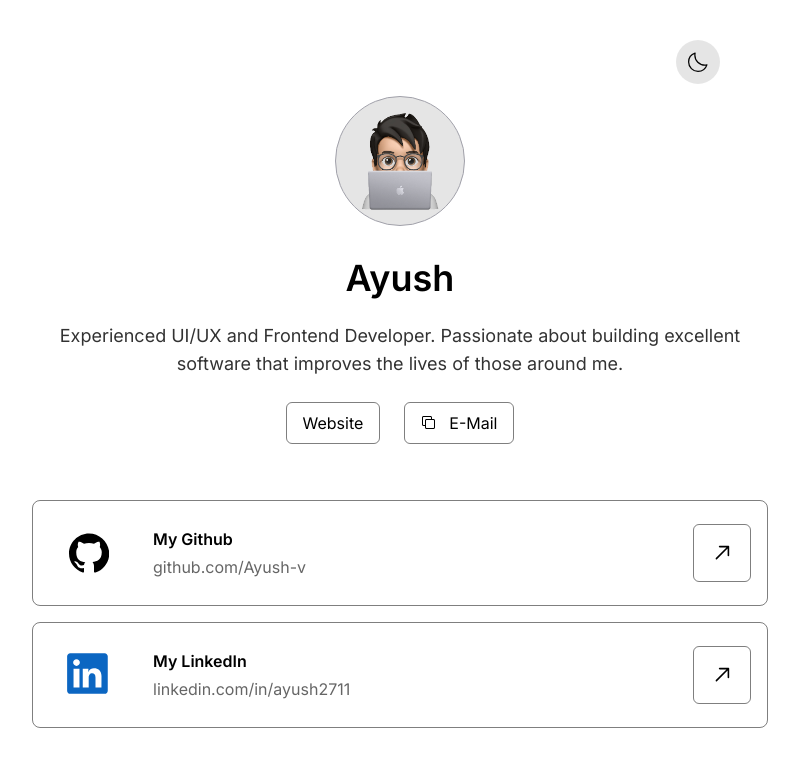
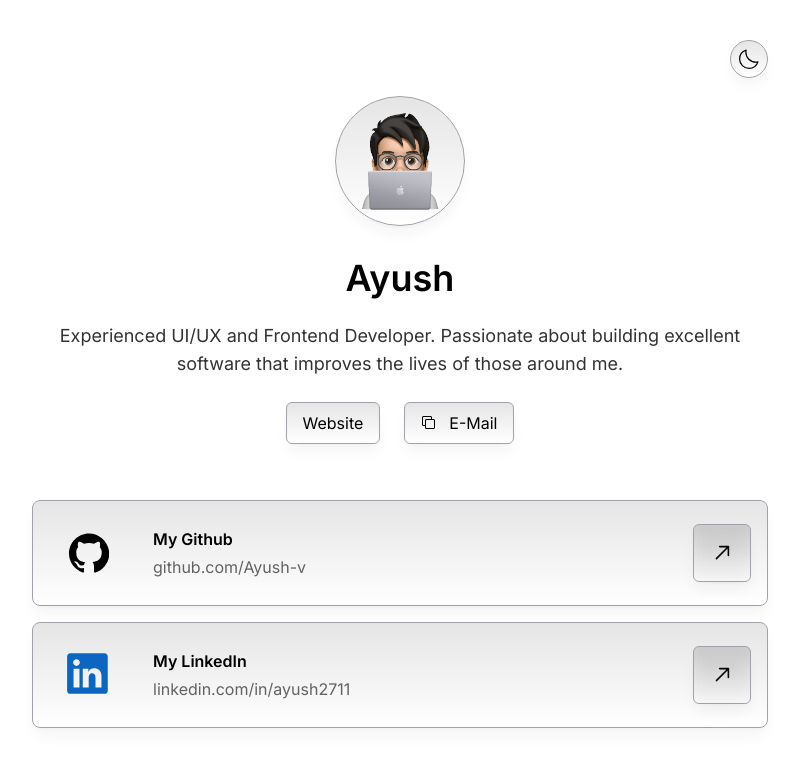
Before and after one commit to Ayush-v/Ayush-Development, a Next.js app: page /links in a window 1280 px wide. Shown: the top 768 px of the page, without its empty margins (240-1039 px from the left). Built offline with nearby package versions, Linux system fonts and the light colour scheme.

Commit message:
nevlink comp | created bg-gradient-class to apply on every component

```diff
--- a/src/app/(www)/articles/page.tsx
+++ b/src/app/(www)/articles/page.tsx
@@ -64,7 +64,7 @@ function ArticleTile({ article }: { article: (typeof articleArray)[number] }) {
         <span>{article.date}</span>
       </time>
       <Link href={`/articles/${encodeURI(article.title)}`}>
-        <div className="flex flex-col rounded-2xl border border-zinc-800 bg-black bg-opacity-5 p-2.5 backdrop-blur-sm backdrop-filter md:flex-row md:gap-6">
+        <div className="gradient-bg-to-b flex flex-col  rounded-2xl p-2.5 md:flex-row md:gap-6">
           <div className="relative aspect-video w-full flex-none overflow-hidden rounded-xl md:aspect-square md:w-56">
             <Image
               src={article.image}
@@ -81,7 +81,7 @@ function ArticleTile({ article }: { article: (typeof articleArray)[number] }) {
               {article.tag.map((tag) => (
                 <li
                   key={tag}
-                  className="from-black/ inline-block rounded-full border border-zinc-800 bg-gradient-to-b from-black/5 to-white/10 px-3 py-1 text-xs font-semibold backdrop-blur dark:from-black"
+                  className="gradient-bg-to-b inline-block rounded-full px-3 py-1 text-xs font-semibold"
                 >
                   {tag}
                 </li>
--- a/src/app/links/page.tsx
+++ b/src/app/links/page.tsx
@@ -50,12 +50,13 @@ export default function Home() {
     <>
       <main className="links-pattern relative mx-auto max-w-screen-md overflow-hidden px-4 pt-24">
         <button
-          className="absolute right-4 top-10 rounded-full bg-black/10 p-3 dark:bg-white/10 md:right-16"
+          // className="absolute right-4 top-10 rounded-full bg-black/10 p-3 dark:bg-white/10 md:right-16"
+          className="absolute right-4 top-10 rounded-full border border-zinc-400 bg-gradient-to-b from-black/10 to-white/10 p-2 shadow-lg shadow-zinc-800/5 backdrop-blur dark:border-zinc-800 dark:from-black dark:to-white/10"
           onClick={() => setTheme(theme === "light" ? "dark" : "light")}
         >
           <Icon name={theme === "light" ? "Sun" : "Moon"} size="20" />
         </button>
-        <div className="mx-auto w-fit overflow-hidden rounded-full border border-zinc-400 bg-black/10 p-2 dark:border-zinc-800 dark:bg-black/70">
+        <div className="gradient-bg-to-b mx-auto w-fit overflow-hidden rounded-full p-2">
           <Image
             src={profilePic}
             alt="Profile"
@@ -71,7 +72,9 @@ export default function Home() {
           </p>
           <div className="flex items-center justify-center gap-6">
             <Link
-              className="rounded-md border border-black border-opacity-50 px-4 py-2 dark:border-white"
+              className="gradient-bg-to-b rounded-md px-4 py-2"
+              // className="rounded-md border border-black border-opacity-50 px-4 py-2 dark:border-white gradient-bg-to-b"
+
               href="/"
             >
               Website
@@ -84,7 +87,8 @@ export default function Home() {
             </a> */}
             <button
               onClick={handleCopyClick}
-              className="flex items-center gap-3 rounded-md border border-black border-opacity-50 px-4 py-2 dark:border-white"
+              className="gradient-bg-to-b flex items-center gap-3  rounded-md px-4 py-2"
+              // className="gradient-bg-to-b rounded-md px-4 py-2"
             >
               <span>
                 {copyState ? (
--- a/src/components/dropdown.tsx
+++ b/src/components/dropdown.tsx
@@ -23,10 +23,10 @@ export default function Dropdown() {
         </button>
       </DropdownMenu.Trigger>
       <DropdownMenu.Content
-        className="animate-in data-[side=bottom]:slide-in-from-top-2 data-[side=left]:slide-in-from-right-2 data-[side=right]:slide-in-from-left-2 data-[side=top]:slide-in-from-bottom-2 z-50 min-w-[8rem] divide-y divide-zinc-400 overflow-hidden rounded-md border border-zinc-400 bg-white p-1 shadow-md dark:divide-zinc-800 dark:border-zinc-800 dark:bg-transparent dark:bg-gradient-to-b dark:from-white/5 dark:via-black dark:to-white/5 dark:backdrop-blur"
+        className="animate-in data-[side=bottom]:slide-in-from-top-2 data-[side=left]:slide-in-from-right-2 data-[side=right]:slide-in-from-left-2 data-[side=top]:slide-in-from-bottom-2 z-50 min-w-[8rem] divide-y divide-zinc-400 overflow-hidden rounded-md border border-zinc-400 bg-white bg-gradient-to-b from-black/10 to-white/10 p-1 shadow-md backdrop-blur dark:divide-zinc-800 dark:border-zinc-800 dark:bg-transparent dark:from-white/5 dark:via-black dark:to-white/5"
         sideOffset={5}
       >
-        <DropdownMenu.Item className="relative flex cursor-default select-none items-center rounded-sm px-2 py-1.5 text-sm outline-none transition-colors hover:bg-zinc-200/50 data-[disabled]:pointer-events-none data-[disabled]:opacity-50 dark:hover:bg-white/10">
+        <DropdownMenu.Item className="relative flex cursor-default select-none items-center rounded-sm px-2 py-1.5 text-sm outline-none transition-colors hover:bg-accent-200 data-[disabled]:pointer-events-none data-[disabled]:opacity-50 dark:hover:bg-white/10">
           <Link href="/links" className="flex items-center space-x-2">
             <svg
               width="15"
@@ -45,7 +45,7 @@ export default function Dropdown() {
             <span className="text-md font-medium opacity-95">Link tree</span>
           </Link>
         </DropdownMenu.Item>
-        <DropdownMenu.Item className="relative flex cursor-default select-none items-center rounded-sm px-2 py-1.5 text-sm outline-none transition-colors hover:bg-zinc-200/50 data-[disabled]:pointer-events-none data-[disabled]:opacity-50 dark:hover:bg-white/10">
+        <DropdownMenu.Item className="relative flex cursor-default select-none items-center rounded-sm px-2 py-1.5 text-sm outline-none transition-colors hover:bg-accent-200 data-[disabled]:pointer-events-none data-[disabled]:opacity-50 dark:hover:bg-white/10">
           <Link href="/contact" className="flex items-center space-x-2">
             <svg
               width="15"
--- a/src/components/header.tsx
+++ b/src/components/header.tsx
@@ -30,7 +30,7 @@ export default function Header() {
             <Icon name="Github" size="24" />
           </a>
           <button
-            className="rounded-full bg-black/10 p-2 dark:bg-white/10"
+            className="gradient-bg-to-b rounded-full p-2"
             onClick={() => setTheme(theme === "light" ? "dark" : "light")}
           >
             <Icon name={theme === "light" ? "Sun" : "Moon"} size="20" />
--- a/src/components/linkList.tsx
+++ b/src/components/linkList.tsx
@@ -7,7 +7,7 @@ export type LinkListType = {
 
 export default function LinkList(link: LinkListType) {
   return (
-    <div className="flex items-center rounded-lg border border-black border-opacity-50 px-4 py-3 dark:border-white">
+    <div className="gradient-bg-to-b flex items-center rounded-lg px-4 py-3">
       <div className="flex h-10 w-10 items-center justify-center rounded-md sm:h-20 sm:w-20">
         {link.icon}
       </div>
@@ -20,7 +20,7 @@ export default function LinkList(link: LinkListType) {
         target="_blank"
         rel="noreferrer"
         aria-label={`Link to ${link.title} page`}
-        className="ml-auto rounded-md border border-black border-opacity-50 p-3 dark:border-white sm:p-4"
+        className="gradient-bg-to-b ml-auto  rounded-md p-3 sm:p-4"
       >
         <svg
           className="h-6 w-6"
--- /dev/null
+++ b/src/components/navLink.tsx
@@ -0,0 +1,38 @@
+import { cn } from "@/utils/tailwind-merge";
+import { motion } from "framer-motion";
+import Link from "next/link";
+import { usePathname } from "next/navigation";
+import { ReactNode } from "react";
+
+type NavLinkProps = {
+  href: string;
+  className?: string;
+  children: ReactNode;
+};
+
+export default function NavLink({ href, children, className }: NavLinkProps) {
+  const path = usePathname();
+  const isActive = href === "/" ? path === href : path.startsWith(href);
+
+  return (
+    <Link
+      className={cn(
+        !isActive && "transition-colors duration-300 hover:bg-white/10",
+        "relative rounded-full px-3 py-1.5 text-sm font-medium outline-2 focus-visible:outline",
+        className
+      )}
+      href={href}
+    >
+      {isActive ? (
+        <motion.div
+          layoutId="active-pill"
+          style={{
+            borderRadius: 9999,
+          }}
+          className="absolute inset-0 bg-accent-200"
+        />
+      ) : null}
+      <span className="relative z-10 dark:mix-blend-exclusion">{children}</span>
+    </Link>
+  );
+}
--- a/src/styles/globals.css
+++ b/src/styles/globals.css
@@ -63,3 +63,7 @@
   background: rgba(0, 0, 0, 0);
   /* border-radius: 10px; */
 }
+
+.gradient-bg-to-b {
+  @apply border border-zinc-400 bg-gradient-to-b from-black/10 to-white/10 shadow-lg shadow-zinc-800/5 backdrop-blur dark:border-zinc-800 dark:from-black dark:to-white/10;
+}
```
Also changed, not shown: src/components/navbar.tsx (+9 -56 lines).
